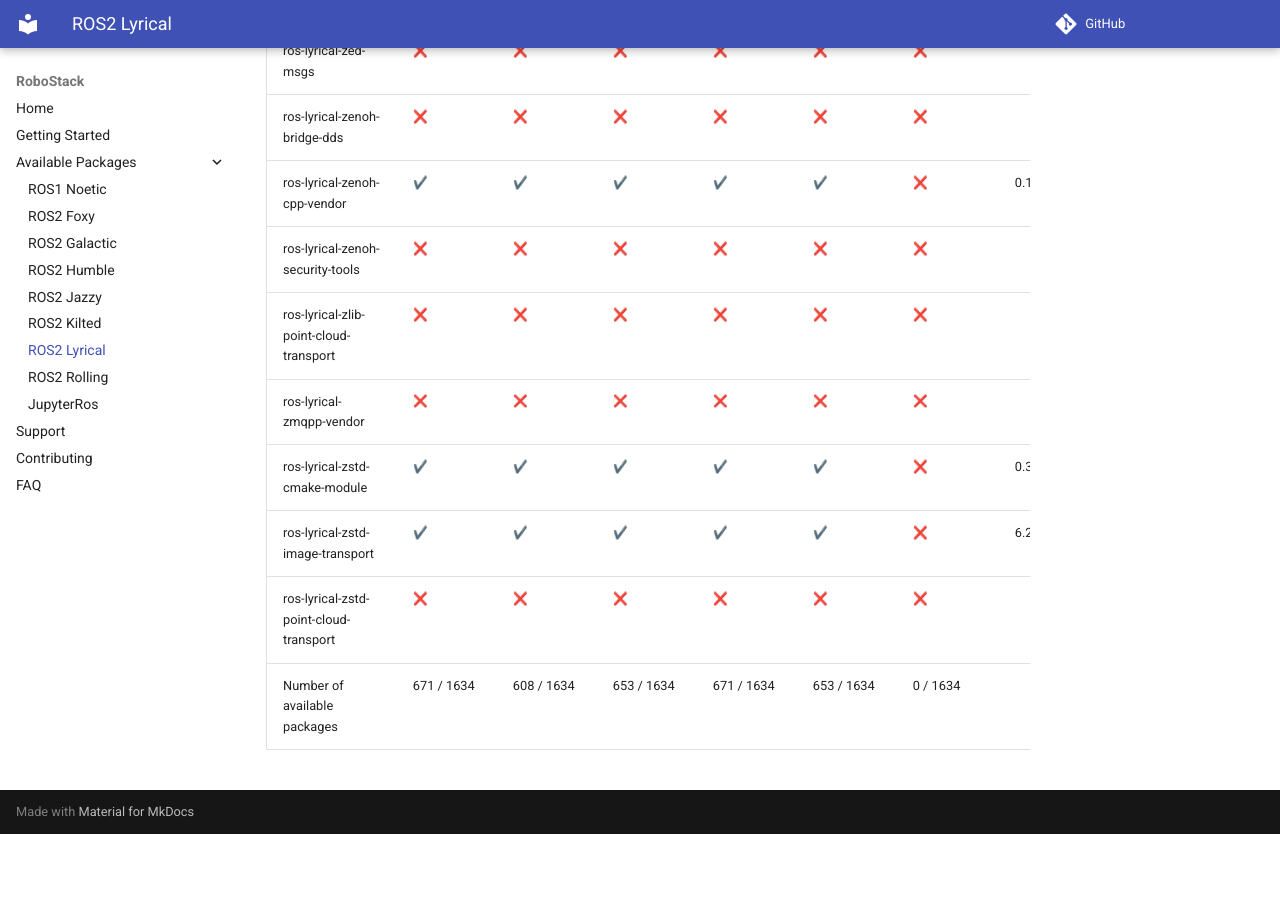
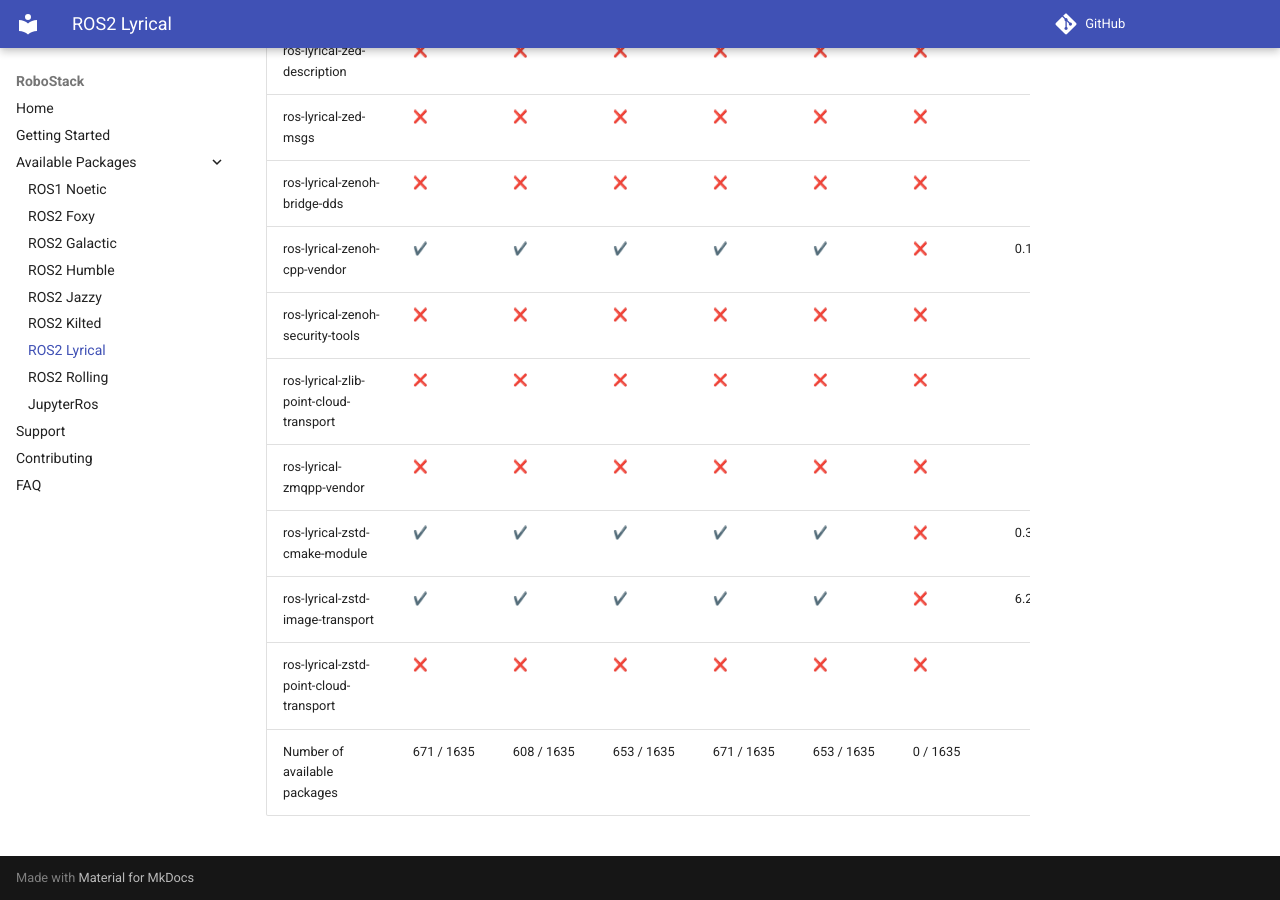
Before and after one commit to RoboStack/robostack.github.io, an MkDocs documentation site: the page built from docs/lyrical.md, in a window 1280 px wide and 900 px high, scrolled down 120567 px. Built offline with MkDocs 1.6.1 and Material for MkDocs 9.7.7, drawn with Linux system fonts in a browser that asks for light colours; emoji names are drawn with the system emoji font; comment, search, counter and statistics services are not loaded; before the commit the page ends 121401 px from its top, so only the background shows below that; some of the changed text lies outside the part shown.

Commit message:
Update tables

```diff
--- a/docs/lyrical.md
+++ b/docs/lyrical.md
@@ -1634,4 +1635,4 @@
 | ros-lyrical-zstd-cmake-module | :heavy_check_mark: { data-sort='1' } | :heavy_check_mark: { data-sort='1' } | :heavy_check_mark: { data-sort='1' } | :heavy_check_mark: { data-sort='1' } | :heavy_check_mark: { data-sort='1' } | :x: { data-sort='0' } | 0.33.3  |
 | ros-lyrical-zstd-image-transport | :heavy_check_mark: { data-sort='1' } | :heavy_check_mark: { data-sort='1' } | :heavy_check_mark: { data-sort='1' } | :heavy_check_mark: { data-sort='1' } | :heavy_check_mark: { data-sort='1' } | :x: { data-sort='0' } | 6.2.5  |
 | ros-lyrical-zstd-point-cloud-transport | :x: { data-sort='0' } | :x: { data-sort='0' } | :x: { data-sort='0' } | :x: { data-sort='0' } | :x: { data-sort='0' } | :x: { data-sort='0' } |   |
-| Number of available packages |  671 / 1634 | 608 / 1634 | 653 / 1634 | 671 / 1634 | 653 / 1634 | 0 / 1634 |
+| Number of available packages |  671 / 1635 | 608 / 1635 | 653 / 1635 | 671 / 1635 | 653 / 1635 | 0 / 1635 |
```
Also changed, not shown: other parts of docs/lyrical.md (+1 -0 lines).
